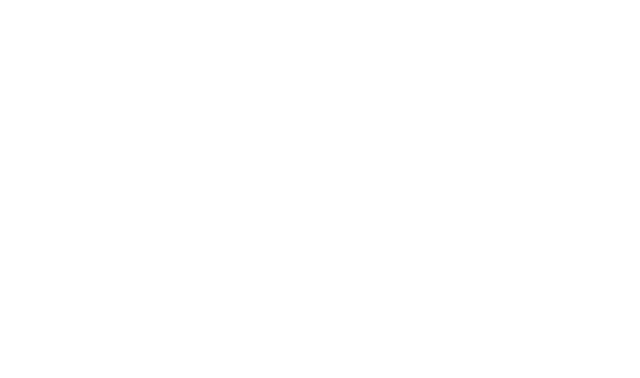
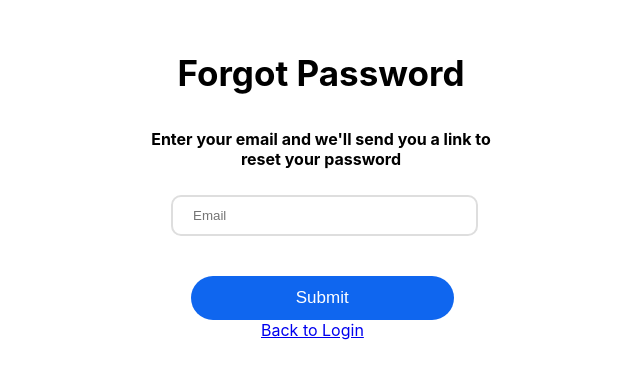
Before and after one commit to Manjulavignesh/ExpenseTracker_New, a React (Create React App) app: page /Forgotpassword in a window 1280 px wide. Before the commit this address had no page. Shown: the part 138-516 px from the top of the page, without its empty margins (454-1094 px from the left). Built offline with nearby package versions, Linux system fonts and the light colour scheme.

Commit message:
forgotPasswordfunctionality

```diff
--- a/src/App.js
+++ b/src/App.js
@@ -5,6 +5,7 @@
 import Updateprofile from "./Components/UpdateProfile";
 import { useEffect } from "react";
 import VerifyEmail from "./Components/VerifyEmail";
+import ForgotPasswordWindow from "./Components/ForgotPasswordWindow";
 function App() {
   const handleContentLoaded= () => {
     const Name=document.getElementById("name");
@@ -43,6 +44,7 @@
         <Route path="/welcomepage" element={<WelcomeScreen/>}/>
         <Route path="/profile" element={<Updateprofile/>}/>
         <Route path="/verifyEmail" element={<VerifyEmail/>}/>
+        <Route path="/Forgotpassword" element={<ForgotPasswordWindow/>}/>
       </Routes>
       </BrowserRouter>
   );
--- /dev/null
+++ b/src/Components/ForgotPasswordWindow.js
@@ -0,0 +1,101 @@
+import { useRef, useState } from "react";
+import { Card } from "react-bootstrap";
+const ForgotPasswordWindow = () => {
+  const [isLoading, setIsLoading] = useState(true);
+  const forgotPassword = useRef();
+  const loadHandler = () => {
+    setIsLoading(false);
+  };
+  const forgotHandler = (e) => {
+    e.preventDefault();
+    const resetEmail = forgotPassword.current.value;
+    fetch(
+      "https://identitytoolkit.googleapis.com/v1/accounts:sendOobCode?key=AIzaSyDTAr60Md60DA5Loqu7YAgbAbYNOMvo-7w",
+      {
+        method: "POST",
+        body: JSON.stringify({
+          requestType: "PASSWORD_RESET",
+          email: resetEmail,
+        }),
+        headers: { "content-type": "application/json" },
+      }
+    )
+      .then((res) => {
+        if (res.ok) {
+            setIsLoading(true);
+          return res.json();
+        } else {
+          return res.json().then((data) => {
+            let errorMessage =
+              "Unable to change password,plz try sometime later";
+            throw new Error(errorMessage);
+          });
+        }
+      })
+      .then((data) => {
+        console.log(data);
+      })
+      .catch((err) => {
+        alert(err.message);
+      });
+  };
+  return (
+    <div>
+      <Card
+        style={{
+          background: "white",
+          width: 350,
+          height: 450,
+          marginLeft: 600,
+          marginTop: 150,
+          borderRadius: "8px",
+        }}
+      >
+        <Card.Title style={{ textAlign: "center", padding: 5 }}>
+          <h3 style={{ fontSize: 35 }}> Forgot Password </h3>
+          <h4>
+            Enter your email and we'll send you a link to reset your password
+          </h4>
+        </Card.Title>
+        <Card.Body>
+          <form onSubmit={forgotHandler}>
+            <input
+              type="text"
+              ref={forgotPassword}
+              placeholder="Email"
+              style={{
+                width: "75%",
+                height: 25,
+                padding: "6px 20px",
+                border: "2px solid #dedede",
+                borderRadius: "10px",
+                marginLeft: 25,
+              }}
+            />
+            {!isLoading && <p>Loading.....</p>}
+            <button
+              style={{
+                width: "75%",
+                marginTop: 40,
+                padding: "12px 20px",
+                marginLeft: 45,
+                borderRadius: "75px",
+                background: "#0f66ef",
+                border: "white",
+                color: "white",
+                fontSize: 17,
+              }}
+              onClick={loadHandler}
+            >
+              Submit
+            </button>{" "}
+            <a href="http://localhost:3000/" style={{ padding: "0px 115px" }}>
+              Back to Login
+            </a>
+          </form>
+        </Card.Body>
+      </Card>
+    </div>
+  );
+};
+export default ForgotPasswordWindow;
--- a/src/Components/Login.js
+++ b/src/Components/Login.js
@@ -1,5 +1,6 @@
 import { useRef, useState } from "react";
 import { Card } from "react-bootstrap";
+import ForgotPasswordWindow from "./ForgotPasswordWindow";
 const Login = () => {
   document.body.style.backgroundImage =
   "url('https://wallpapercave.com/wp/Quyisg0.jpg')";
@@ -10,9 +11,6 @@
   const LoginHandler = () => {
     setNewUser(false);
   };
-  const passwordHandler=()=>{
-    console.log("I am wokring")
-  }
   const signUpHandler = () => {
     setNewUser(true);
   };
@@ -164,7 +162,7 @@
                 LogIn
               </button>
             )}
-            {!newUser && <a href="" style={{padding:"0px 115px"}} onClick={passwordHandler}>Forgot password</a>}
+            {!newUser && <a href="http://localhost:3000/forgotpassword" style={{padding:"0px 115px"}} >Forgot password</a>}
             {newUser  && (
               <button
                 style={{
```
